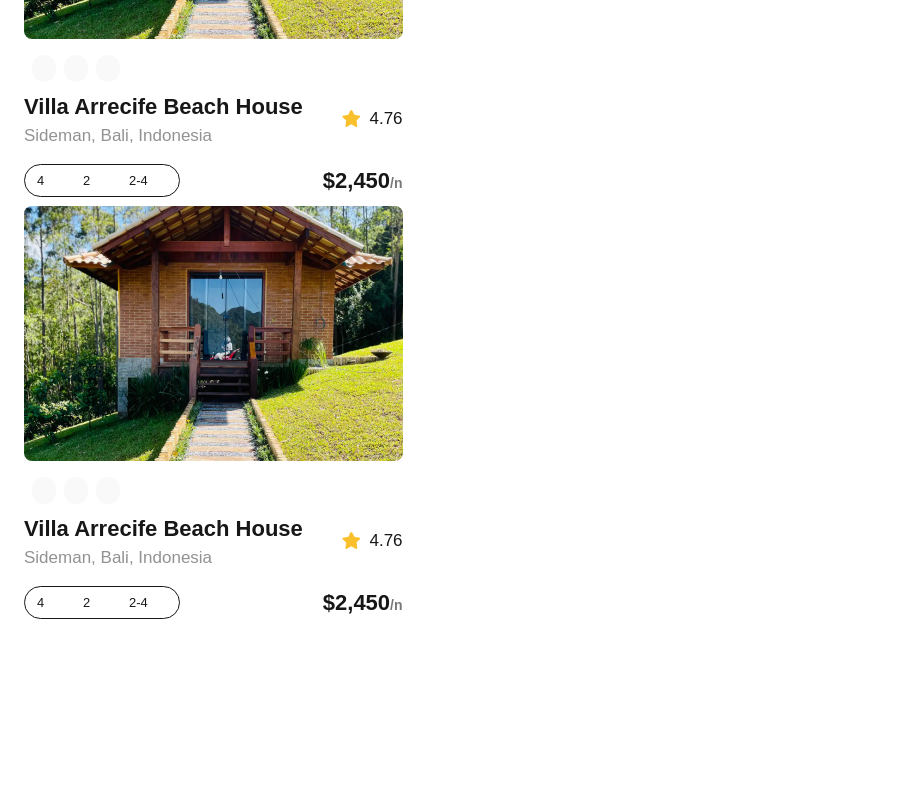
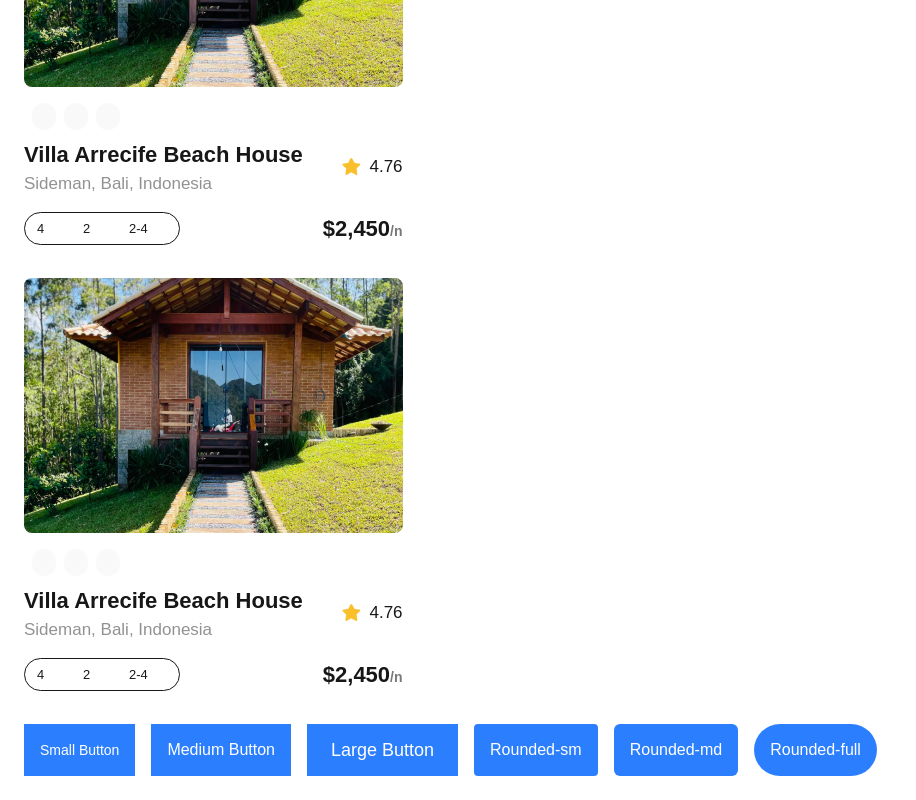
Before and after one commit to amosamue/alx-project-0x00-setup, a Next.js app in the folder alx-project-0x00/: page /landing in a window 1280 px wide. Shown: the part 690-1490 px from the top of the page, without its empty margins (0-916 px from the left). Before the commit the page ends 1342 px from the top, so only its background shows below. Built offline with nearby package versions, Linux system fonts and the light colour scheme.

Commit message:
feat: add reusable Button component with props and use in Landing page for Task 6

```diff
--- /dev/null
+++ b/alx-project-0x00/components/Button.tsx
@@ -0,0 +1,14 @@
+import React from "react";
+import { ButtonProps } from "@/interfaces";
+
+const Button: React.FC<ButtonProps> = ({ title, styles }) => {
+  return (
+    <button
+      className={`px-4 py-2 text-white bg-blue-500 hover:bg-blue-600 ${styles}`}
+    >
+      {title}
+    </button>
+  );
+};
+
+export default Button;
--- a/alx-project-0x00/interfaces/index.ts
+++ b/alx-project-0x00/interfaces/index.ts
@@ -1,3 +1,8 @@
 export interface PillProps {
   title: string;
 }
+
+export interface ButtonProps {
+  title: string;
+  styles: string;
+}
--- a/alx-project-0x00/pages/landing.tsx
+++ b/alx-project-0x00/pages/landing.tsx
@@ -1,15 +1,29 @@
 import React from "react";
 import Card from "@/components/Card";
+import Button from "@/components/Button";
 
 const Landing: React.FC = () => {
   return (
-    <div className="p-6">
+    <div className="p-6 space-y-6">
       <h1 className="text-xl font-extralight">Landing Page</h1>
 
-      {/* Render Card component */}
+      {/* Render Card components */}
       <Card />
       <Card />
       <Card />
+
+      {/* Render Button components */}
+      <div className="flex flex-wrap gap-4 mt-6">
+        {/* Sizes */}
+        <Button title="Small Button" styles="text-sm px-2 py-1" />
+        <Button title="Medium Button" styles="text-base px-4 py-2" />
+        <Button title="Large Button" styles="text-lg px-6 py-3" />
+
+        {/* Shapes */}
+        <Button title="Rounded-sm" styles="rounded-sm" />
+        <Button title="Rounded-md" styles="rounded-md" />
+        <Button title="Rounded-full" styles="rounded-full" />
+      </div>
     </div>
   );
 };
```
